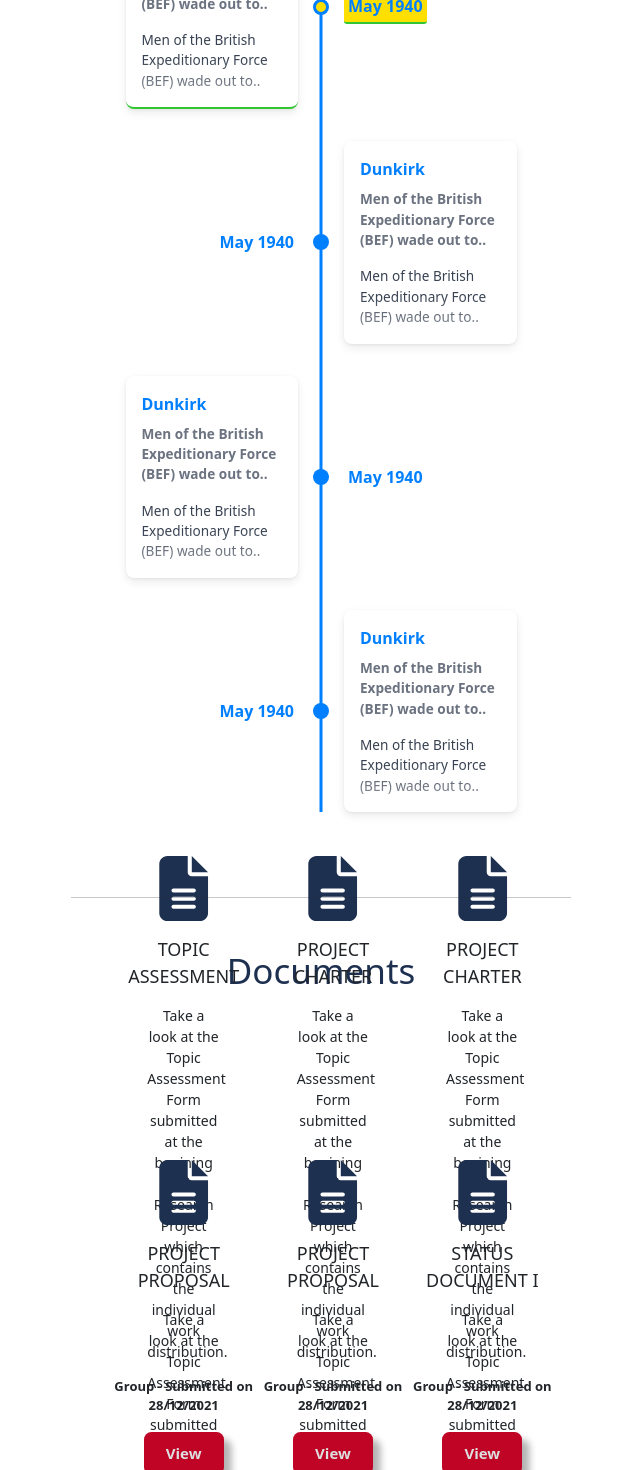
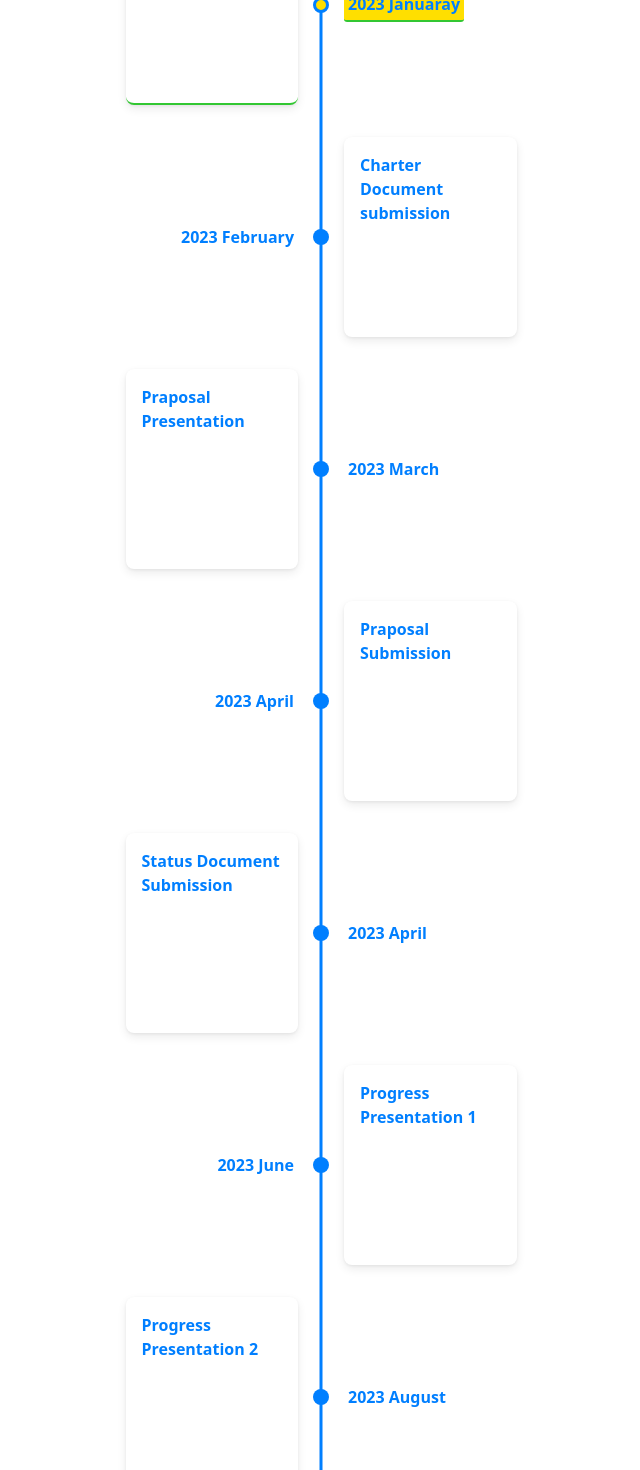
Before and after one commit to Agasthi98/research-web, a React (Create React App) app: page / in a window 1280 px wide. Shown: the part 4860-6330 px from the top of the page, without its empty margins (319-959 px from the left). Built offline with nearby package versions, Linux system fonts and the light colour scheme.

Commit message:
timeline success

```diff
--- a/src/components/timeLine/timeLine.jsx
+++ b/src/components/timeLine/timeLine.jsx
@@ -6,43 +6,40 @@ import { Chrono } from "react-chrono";
 const Timeline = () => {
   const items = [
     {
-      title: "May 1940",
-      cardTitle: "Dunkirk",
-      cardSubtitle:
-        "Men of the British Expeditionary Force (BEF) wade out to..",
-      cardDetailedText:
-        "Men of the British Expeditionary Force (BEF) wade out to..",
+      title: "2023 Januaray",
+      cardTitle: "Topic Assesment submission",
     },
     {
-      title: "May 1940",
-      cardTitle: "Dunkirk",
-      cardSubtitle:
-        "Men of the British Expeditionary Force (BEF) wade out to..",
-      cardDetailedText:
-        "Men of the British Expeditionary Force (BEF) wade out to..",
+      title: "2023 February",
+      cardTitle: "Charter Document submission",
     },
     {
-      title: "May 1940",
-      cardTitle: "Dunkirk",
-      //   url: "http://www.history.com",
-      cardSubtitle:
-        "Men of the British Expeditionary Force (BEF) wade out to..",
-      cardDetailedText:
-        "Men of the British Expeditionary Force (BEF) wade out to..",
-      //   media: {
-      //     type: "IMAGE",
-      //     source: {
-      //       url: "http://someurl/image.jpg",
-      //     },
-      //   },
+      title: "2023 March",
+      cardTitle: "Praposal Presentation",
     },
     {
-      title: "May 1940",
-      cardTitle: "Dunkirk",
-      cardSubtitle:
-        "Men of the British Expeditionary Force (BEF) wade out to..",
-      cardDetailedText:
-        "Men of the British Expeditionary Force (BEF) wade out to..",
+      title: "2023 April",
+      cardTitle: "Praposal Submission",
+    },
+    {
+      title: "2023 April",
+      cardTitle: "Status Document Submission",
+    },
+    {
+      title: "2023 June",
+      cardTitle: "Progress Presentation 1",
+    },
+    {
+      title: "2023 August",
+      cardTitle: "Progress Presentation 2",
+    },
+    {
+      title: "2023 August",
+      cardTitle: "Research paper submission for ICAC",
+    },
+    {
+      title: "2023 October",
+      cardTitle: "Final presentation ",
     },
   ];
   return (
--- a/src/components/timeLine/timeLine.scss
+++ b/src/components/timeLine/timeLine.scss
@@ -11,3 +11,15 @@
   padding: 5px 10px !important;
   width: 90% !important;
 }
+
+.jCGVMh {
+  min-height: 70px !important;
+}
+
+.fhstIq.active {
+  background: #32c732 !important;
+}
+
+.bOPcbp:not(.using-icon).active {
+  background: #32c732 !important;
+}
```
